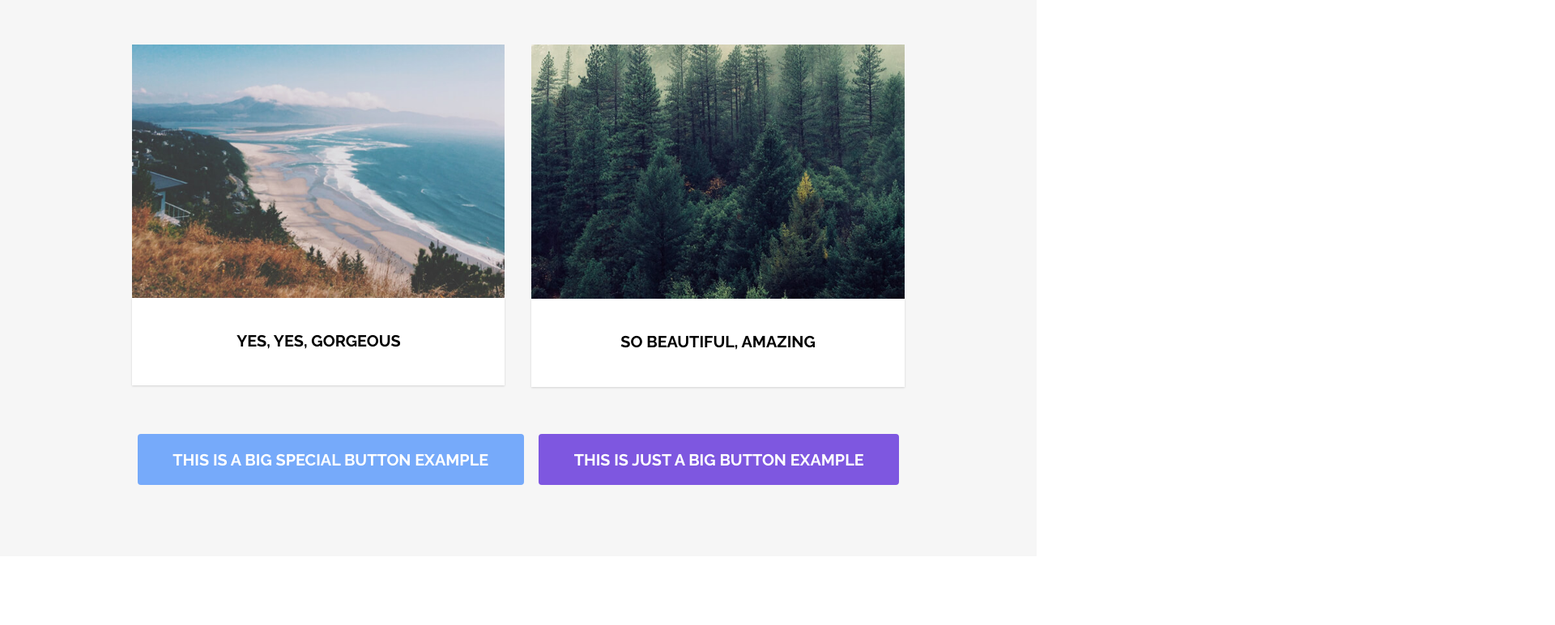
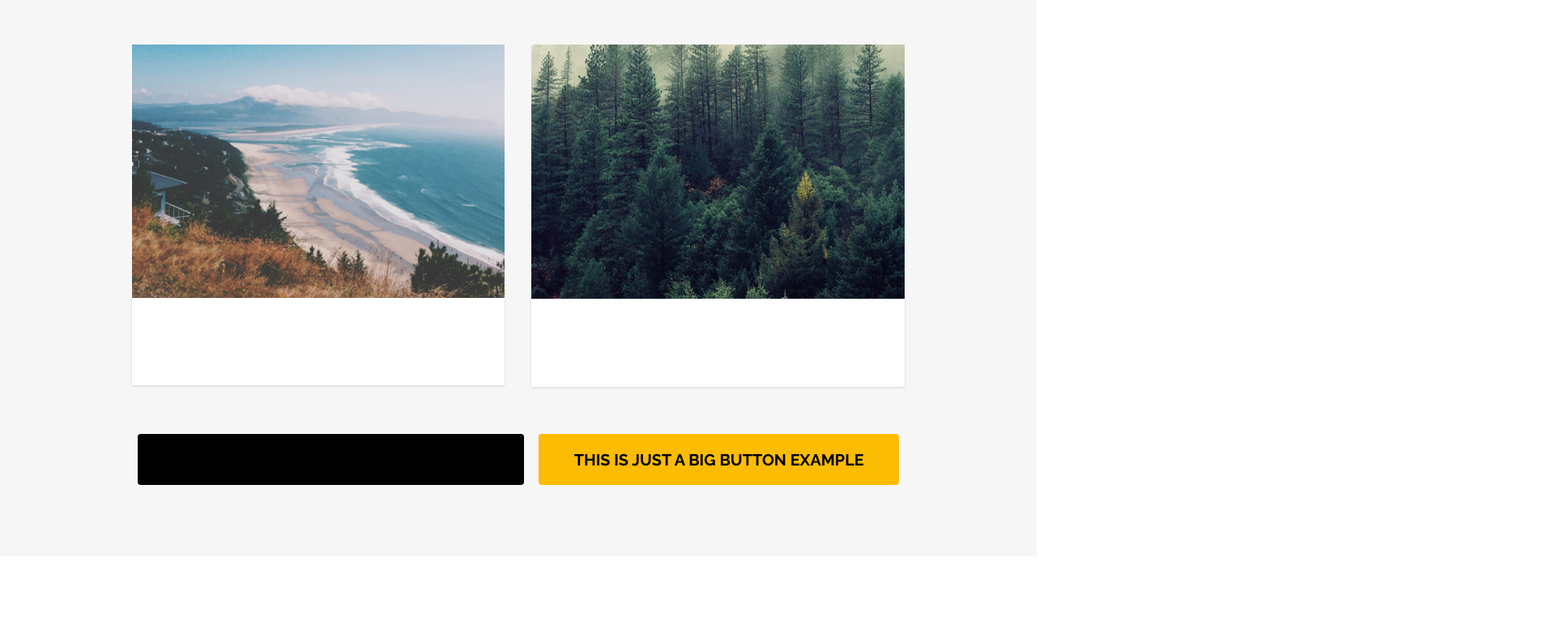
Before and after one commit to aldenshiverick/Carhartt-Morgapp, a plain HTML site: page index.html in a window 1280 px wide. Shown: the part 1094-1866 px from the top of the page at 81% size, 1920 px wide, since content can reach past the window. Drawn offline with nearby package versions, Linux system fonts and the light colour scheme.

Commit message:
Customized colors and images

```diff
--- a/assets/css/main.css
+++ b/assets/css/main.css
@@ -10,11 +10,11 @@
 	These are the colors that can be easily customized. To view these all at once go to the Elements page on your app.
 */
 body {
-	--accentcolor: #76AAFA;
-	--mainColor: #7e57e0;
-	--buttonHover: #B9a3f1; /* this changes the button color when you hover over it */
-	--buttonText: #ffffff;
-	--alternateButtonText: #000;
+	--accentcolor: #000000;
+	--mainColor: #fcbc04;
+	--buttonHover: #fcdd81; /* this changes the button color when you hover over it */
+	--buttonText: #000000;
+	--alternateButtonText: #ffffff;
 }
 
 /* Reset */
```
Also changed, not shown: images/background.jpg, images/logo.png, images/logo2.png.
